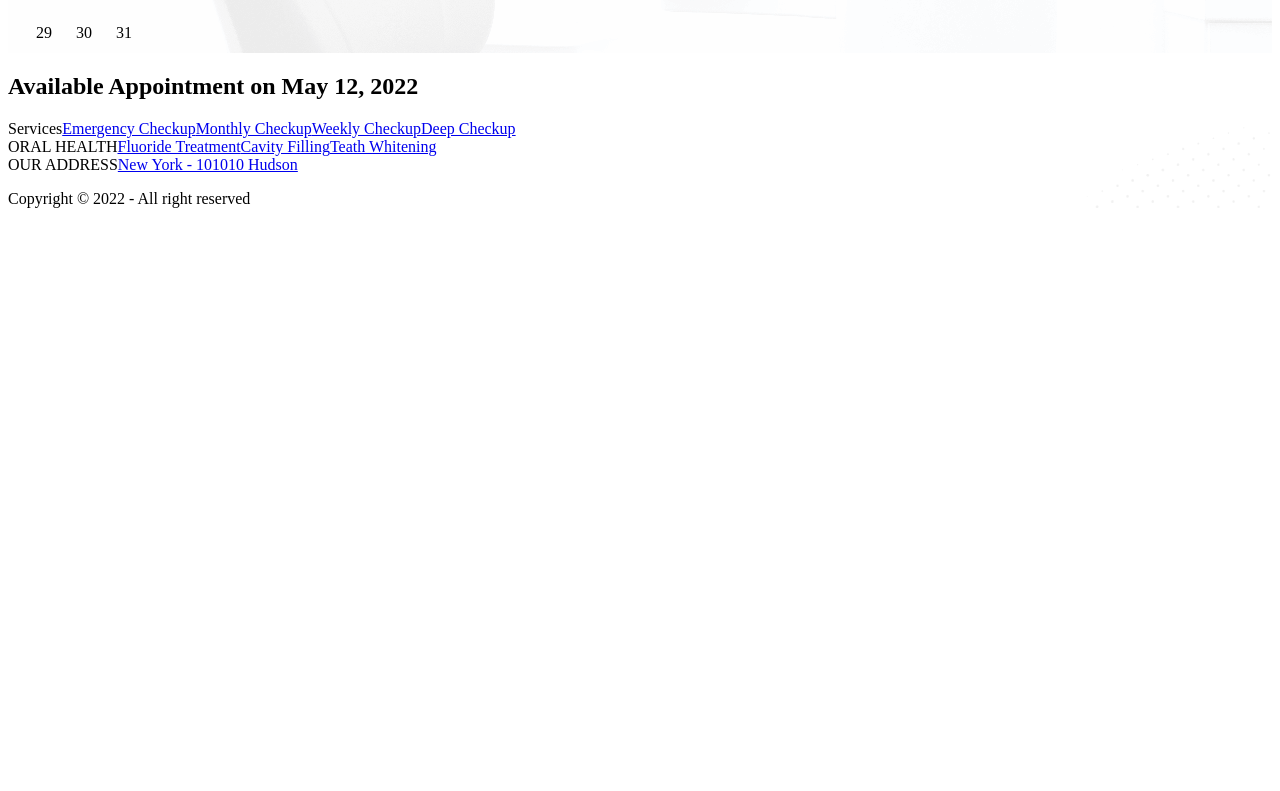
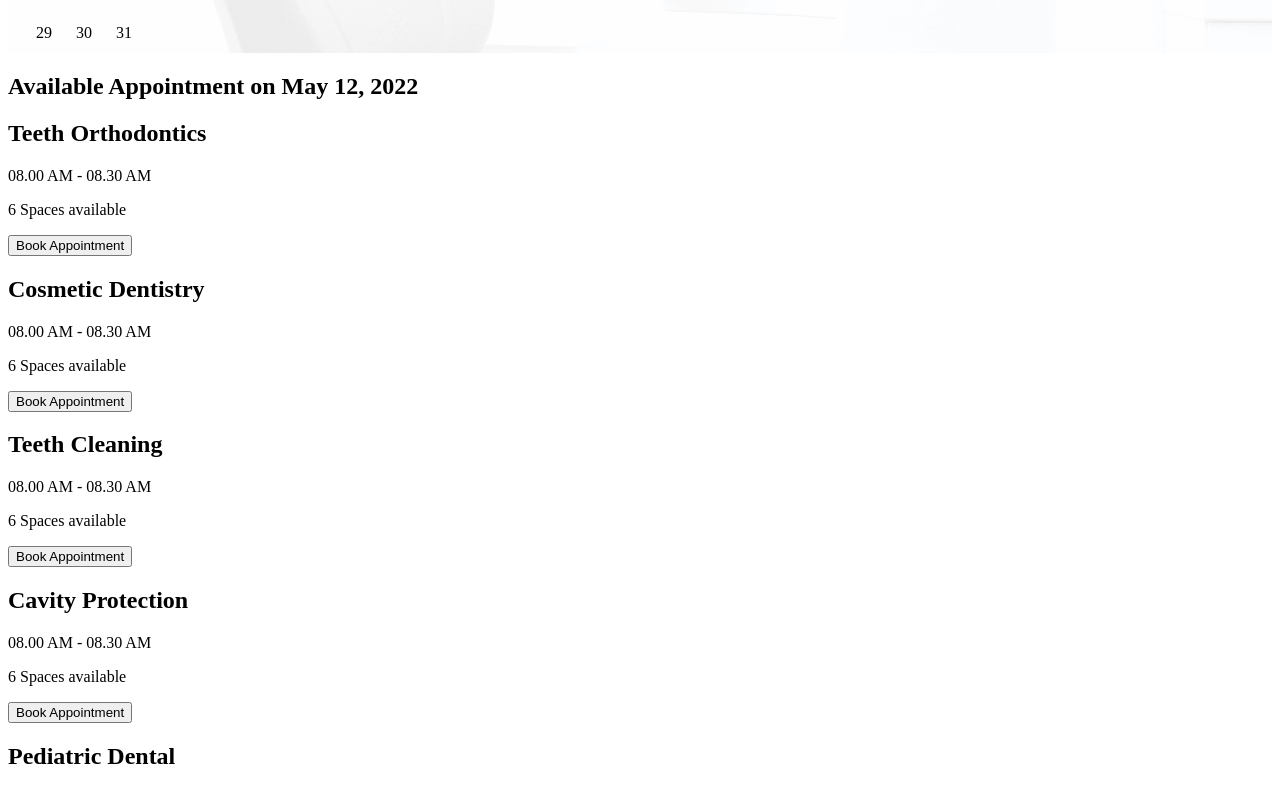
Before and after one commit to EkramH/doctor-portal-client, a React (Create React App) app: page /appointment in a window 1280 px wide. Shown: the part 2362-3153 px from the top of the page. Before the commit the page ends 2586 px from the top, so only its background shows below. Built offline with nearby package versions, Linux system fonts and the light colour scheme.

Commit message:
service data load

```diff
--- a/public/services.json
+++ b/public/services.json
@@ -15,6 +15,8 @@
       "_id": 2,
       "name": "Cosmetic Dentistry",
       "slots": [
+        "08.00 AM - 08.30 AM",
+        "08.30 AM - 09.00 AM",
         "09.00 AM - 9.30 AM",
         "09.30 AM - 10.00 AM",
         "10.00 AM - 10.30 AM",
@@ -24,12 +26,23 @@
     {
       "_id": 3,
       "name": "Teeth Cleaning",
-      "slots": []
+      "slots": [
+        "08.00 AM - 08.30 AM",
+        "08.30 AM - 09.00 AM",
+        "09.00 AM - 9.30 AM",
+        "09.30 AM - 10.00 AM",
+        "10.00 AM - 10.30 AM",
+        "10.30 AM - 11.00 AM"
+      ]
     },
     {
       "_id": 4,
       "name": "Cavity Protection",
       "slots": [
+        "08.00 AM - 08.30 AM",
+        "08.30 AM - 09.00 AM",
+        "09.00 AM - 9.30 AM",
+        "09.30 AM - 10.00 AM",
         "10.00 AM - 10.30 AM",
         "10.30 AM - 11.00 AM"
       ]
@@ -38,6 +51,7 @@
       "_id": 5,
       "name": "Pediatric Dental",
       "slots": [
+        "08.00 AM - 08.30 AM",
         "08.30 AM - 09.00 AM",
         "09.00 AM - 9.30 AM",
         "09.30 AM - 10.00 AM",
@@ -49,6 +63,9 @@
       "_id": 6,
       "name": "Oral Surgery",
       "slots": [
+        "08.00 AM - 08.30 AM",
+        "08.30 AM - 09.00 AM",
+        "09.00 AM - 9.30 AM",
         "09.30 AM - 10.00 AM",
         "10.00 AM - 10.30 AM",
         "10.30 AM - 11.00 AM"
--- a/src/pages/Appointment/AppointmentBanner.js
+++ b/src/pages/Appointment/AppointmentBanner.js
@@ -18,7 +18,7 @@ const AppointmentBanner = ({ date, setDate }) => {
           alt=""
           className="lg:max-w-lg md:max-w-md w-full rounded-lg shadow-2xl"
         />
-        <div className="mx-auto bg-white shadow-lg p-3 rounded-lg">
+        <div className="mx-auto bg-white shadow-lg p-3 rounded-lg ">
           <DayPicker mode="single" selected={date} onSelect={setDate} />
         </div>
       </div>
--- a/src/pages/Appointment/AvailableAppointment.js
+++ b/src/pages/Appointment/AvailableAppointment.js
@@ -1,5 +1,6 @@
 import { format } from "date-fns";
 import React, { useEffect, useState } from "react";
+import Service from "./Service";
 
 const AvailableAppointment = ({ date }) => {
   const [services, setServices] = useState([]);
@@ -7,14 +8,16 @@ const AvailableAppointment = ({ date }) => {
   useEffect(() => {
     fetch("services.json")
       .then((res) => res.json())
-      .then((data) => setServices());
+      .then((data) => setServices(data));
   }, []);
 
   return (
-    <div>
+    <div className="px-8">
       <h2>Available Appointment on {format(date, "PP")} </h2>
-      <div>
-        <h3>{services}</h3>
+      <div className="grid grid-cols-1 md:grid-cols-2 lg:grid-cols-3 gap-5 justify-items-center my-3">
+        {services.map((service) => (
+          <Service key={service._id} service={service} />
+        ))}
       </div>
     </div>
   );
--- /dev/null
+++ b/src/pages/Appointment/Service.js
@@ -0,0 +1,24 @@
+import React from "react";
+import MainButton from "../../shared/MainButton";
+
+const Service = ({ service }) => {
+  const { name, slots } = service;
+  return (
+    <div class="card lg:max-w-lg bg-base-100 shadow-md px-5">
+      <div class="card-body">
+        <h2 class="card-title text-secondary text-xl">{name}</h2>
+        <p>
+          {slots.length > 0 ? <span>{slots[0]}</span> : <span>No slots</span>}
+        </p>
+        <p>
+          {slots.length} {slots.length ? "Spaces" : "Space"} available
+        </p>
+        <div class="card-actions justify-center">
+          <MainButton>Book Appointment</MainButton>
+        </div>
+      </div>
+    </div>
+  );
+};
+
+export default Service;
```
